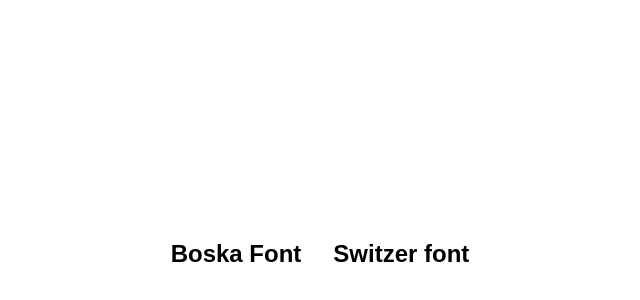
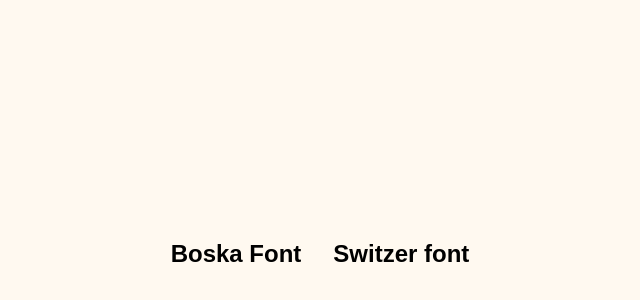
Before and after one commit to NabilaAdelina/Wedding-Organizer, a React (Vite) app in the folder client/: page / in a window 1280 px wide. Shown: the part 146-446 px from the top of the page, without its empty margins (320-960 px from the left). Built offline with nearby package versions, Linux system fonts and the light colour scheme; a web font is replaced by a local one.

Commit message:
add: setup colors and fonts

```diff
--- a/client/src/App.jsx
+++ b/client/src/App.jsx
@@ -1,10 +1,9 @@
-
 
 function App() {
 
   return (
     <>
-      <div className="h-screen flex justify-center items-center">
+      <div className="h-screen flex justify-center items-center bg-primary5">
         <div className="flex gap-8">
           <div>
             <p className="font-boska font-bold text-2xl">Boska Font</p>
--- /dev/null
+++ b/client/src/pages/SettingProfile/UserSetting.jsx
@@ -0,0 +1,11 @@
+import React from 'react'
+
+const UserSetting = () => {
+    return (
+        <div>
+            <h1 className='text-primary1'>hi</h1>
+        </div>
+    )
+}
+
+export default UserSetting
--- a/client/tailwind.config.js
+++ b/client/tailwind.config.js
@@ -5,6 +5,18 @@ export default {
     "./src/**/*.{js,ts,jsx,tsx}",
   ],
   theme: {
+    colors: {
+      primary1: "#A79277",
+      primary2: "#D1BB9E",
+      primary3: "#EAD8C0",
+      primary4: "#FFF2E1",
+      primary5: "#FFF9F0",
+      neutral1: "#FAFAFA",
+      neutral2: "#D9D9D9",
+      neutral3: "#8D8D8D",
+      neutral4: "#424242",
+      neutral5: "#3B3B3B"
+    },
     extend: {
       fontFamily: {
         boska: ["Boska", 'Arial', 'sans-serif'],
```
Also changed, not shown: client/src/pages/Auth/Login.jsx (added), client/src/pages/Auth/Sign.jsx (added).
